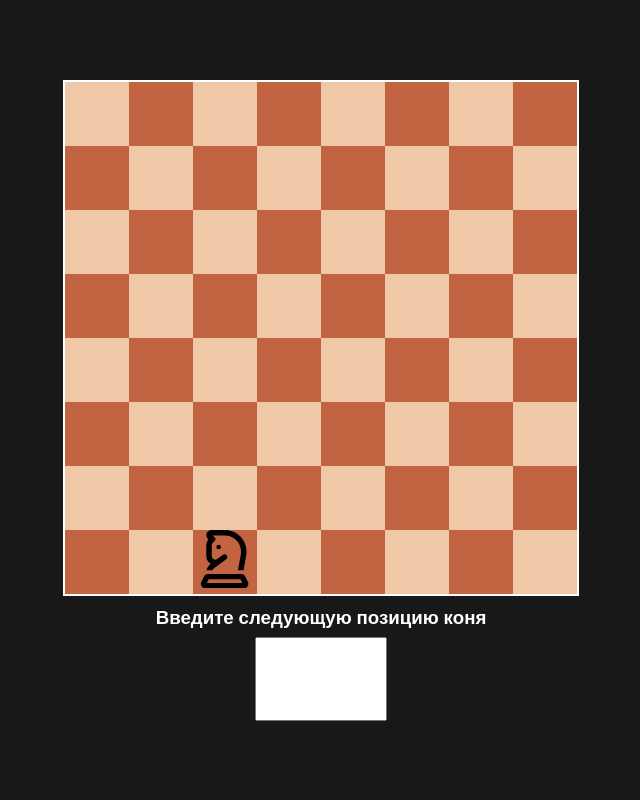
After one commit to Mathew-gi/Ctf-prac-web, a Flask app: page /TasksWeb/2 in a window 1280 px wide. The commit adds this page. Shown: the whole page, without its empty margins (319-959 px from the left). Run offline with Flask 3, Linux system fonts and the light colour scheme.

Commit message:
v0.21 fixed bugs

```diff
--- a/app.py
+++ b/app.py
@@ -37,6 +37,7 @@ def get_db():
     g.link_db = connect_db()
   return g.link_db
 
+
 @app.route('/', methods = ["POST", "GET"])
 @app.route('/registration', methods = ["POST", "GET"])
 def registration():
@@ -47,7 +48,7 @@ def registration():
       if dbase.checkIfUserExists(request.form["name"]):
         flash("Username exists", category="error")
       else:
-        res = dbase.addUser(request.form["name"], request.form["password"], dbase.createTrueFlags(request.form["name"],  tasksSections), request.form["team"])
+        res = dbase.addUser(request.form["name"], request.form["password"], dbase.createTrueFlags(tasksSections), request.form["team"])
         if not res:
           flash("User registration error", category="error")
         else:
@@ -81,21 +82,20 @@ def authorization():
 
   return render_template("reg-auth.html", status = "Authorization")
 
-@app.route("/main/<user>")
-def main(user):
+@app.route("/main")
+def main():
   db = get_db()
   dbase = FDataBase(db)
   if 'userLogged' in session:
+    print(1)
+    print(dbase.getUser(session['userLogged'])[0]['team'])
+    print(dbase.getTeam(dbase.getUser(session['userLogged'])[0]['team'])[0]['trueFlags'])
     if len(dbase.getLeaders()) < 3:
       leaders = dbase.getLeaders()
     else:
       leaders = [dbase.getLeaders()[0], dbase.getLeaders()[1], dbase.getLeaders()[2]]
-    return render_template("main.html", user = user, leaders = leaders, yourPoints = dbase.getYourPoints(user), tasksWeb = dbase.getTasks("TasksWeb"), tasksCrypto = dbase.getTasks("TasksCrypto"), tasksForensic = dbase.getTasks("TasksForensic"), tasksReverse = dbase.getTasks("TasksReverse"), tasksSteganography = dbase.getTasks("TasksSteganography"), tasksPPC = dbase.getTasks("TasksPPC"), tasksOSINT = dbase.getTasks("TasksOSINT"), tasksPWN = dbase.getTasks("TasksPWN"), sections = dbase.getSectionsLen(tasksSections), trueFlags = dbase.getUser(session['userLogged']))
+    return render_template("main.html", user = session['userLogged'], leaders = leaders, yourPoints = dbase.getYourPoints(session['userLogged']), tasksWeb = dbase.getTasks("TasksWeb"), tasksCrypto = dbase.getTasks("TasksCrypto"), tasksForensic = dbase.getTasks("TasksForensic"), tasksReverse = dbase.getTasks("TasksReverse"), tasksSteganography = dbase.getTasks("TasksSteganography"), tasksPPC = dbase.getTasks("TasksPPC"), tasksOSINT = dbase.getTasks("TasksOSINT"), tasksPWN = dbase.getTasks("TasksPWN"), sections = dbase.getSectionsLen(tasksSections), trueFlags = dbase.getTeam(dbase.getUser(session['userLogged'])[0]['team']))
 
-@app.route("/main", methods = ["GET"])
-def mainWithoutName():
-  if 'userLogged' in session:
-    return redirect(url_for("main", user = session['userLogged']))
 
 
 @app.route("/TasksWeb/<number>")
--- a/instance/sq_db.sql
+++ b/instance/sq_db.sql
@@ -15,7 +15,8 @@ CREATE TABLE IF NOT EXISTS Points (
 CREATE TABLE IF NOT EXISTS Teams (
     id integer PRIMARY KEY AUTOINCREMENT,
     title text NOT NULL,
-    pointValue integer NOT NULL
+    pointValue integer NOT NULL,
+    trueFlags text NOT NULL
 );
 
 CREATE TABLE IF NOT EXISTS TasksWeb (
--- /dev/null
+++ b/static/scripts/web/2.js
@@ -0,0 +1,44 @@
+var chessBoard = document.querySelector(".chess_board");
+
+function getRandomInt(max) {
+    return Math.floor(Math.random() * max);
+}
+
+var number = 1;
+for (var i = 1; i < 9; i++) {
+    for (var j = 1; j < 9; j++) {
+        if (j % 2 == 0) {
+            var square = document.createElement('div');
+            if (i % 2 != 0) {
+                square.className = `board_square square square${number}`;
+            }
+            else {
+                square.className = `board_square_odd square square${number}`;
+            }
+            chessBoard.append(square);
+        }
+        else {
+            var square = document.createElement('div');
+            if (i % 2 == 0) {
+                square.className = `board_square square square${number}`;
+            }
+            else {
+                square.className = `board_square_odd square square${number}`;
+            }
+            chessBoard.append(square);
+        }
+        number++;
+    }
+}
+console.log(`.square${getRandomInt(64)}`)
+var knightSquare = document.querySelector(`.square${getRandomInt(64)}`);
+var knightPiece = document.createElement('div');
+knightPiece.innerHTML = '<svg class="knightPiece" xmlns="http://www.w3.org/2000/svg" viewBox="0 0 448 512"><!--!Font Awesome Free 6.7.1 by @fontawesome - https://fontawesome.com License - https://fontawesome.com/license/free Copyright 2024 Fonticons, Inc.--><path d="M226.6 48L117.3 48l17.1 12.8c6 4.5 9.6 11.6 9.6 19.2s-3.6 14.7-9.6 19.2l-6.5 4.9c-10 7.5-16 19.3-16 31.9l-.3 91c0 10.2 4.9 19.9 13.2 25.8l1.9 1.3c9.9 7.1 23.3 7 33.2-.1l49.9-36.3c10.7-7.8 25.7-5.4 33.5 5.3s5.4 25.7-5.3 33.5l-49.9 36.3-53.8 39.1c-7.3 5.3-13 12.2-16.9 20.1l-50.7 0c5.3-22.1 17.8-41.9 35.9-56.3c-1.3-.8-2.6-1.7-3.8-2.6L97 291.8c-21-15-33.4-39.2-33.3-65l.3-91c.1-19.8 6.7-38.7 18.6-53.9l-.4-.3C70.7 73 64 59.6 64 45.3C64 20.3 84.3 0 109.3 0L226.6 0C331.2 0 416 84.8 416 189.4c0 11.1-1 22.2-2.9 33.2L390.1 352l-48.8 0 24.5-137.8c1.5-8.2 2.2-16.5 2.2-24.8C368 111.3 304.7 48 226.6 48zM85.2 432L68.7 464l310.7 0-16.6-32L85.2 432zm315.7-30.7l26.5 51.2c3 5.8 4.6 12.2 4.6 18.7c0 22.5-18.2 40.8-40.8 40.8L56.8 512C34.2 512 16 493.8 16 471.2c0-6.5 1.6-12.9 4.6-18.7l26.5-51.2C52.5 390.7 63.5 384 75.5 384l297 0c12 0 22.9 6.7 28.4 17.3zM172 128a20 20 0 1 1 0 40 20 20 0 1 1 0-40z"/></svg>';
+knightSquare.append(knightPiece);
+
+searchField.addEventListener('keypress', function (e) {
+    var key = e.which || e.keyCode;
+    if (key === 13) { // код клавиши Enter
+        searchButton.click();
+    }
+});
--- a/static/styles/style.css
+++ b/static/styles/style.css
@@ -6,6 +6,7 @@
 /* Color themes */
 /* reg-auth.html */
 body {
+    height: 200vh;
     background-color: #121212;
 
 }
@@ -330,7 +331,7 @@ form input::placeholder {
 .container_main {
     position: relative;
     width: 85%;
-    height: 100%;
+    height: 200vh;
     margin: 0 auto;
 }
 .header {
@@ -433,7 +434,6 @@ form input::placeholder {
 .extended_task {
     position: absolute;
     right: 28vw;
-    top: 50%;
     transform: translate(0, -50%);
     display: flex;
     flex-direction: column;
@@ -448,7 +448,7 @@ form input::placeholder {
 .blur {
     position: absolute;
     width: 100%;
-    height: 100%;
+    height: 200vh;
     background-color: black;
     opacity: 0;
     z-index: 0;
--- /dev/null
+++ b/static/styles/web/2.css
@@ -0,0 +1,77 @@
+* {
+    margin: 0;
+    padding: 0;
+    font-family: "Open Sans", sans-serif;
+}
+
+body {
+    width: 100vw;
+    height: 100vh;
+    background-color: #121212;
+}
+
+.container {
+    position: relative;
+    display: flex;
+    justify-content: center;
+    align-items: center;
+    flex-direction: column;
+    width: 70%;
+    height: 100%;
+    background-color: #181818;
+    margin: 0 auto;
+}
+
+.chess_board {
+    display: grid;
+    grid-template-columns: repeat(8, 1fr);
+    grid-template-rows: repeat(8, 1fr);
+    width: 40vw;
+    height: 40vw;
+    border: 2px solid white;
+}
+
+.square:hover {
+    transition: 0.5s;
+    transform: scale(1.1);
+}
+
+.square {
+    transition: 0.5s;
+    display: flex;
+    justify-content: center;
+    align-items: center;
+}
+
+.board_square {
+    background-color: #C26342FF;
+}
+
+.board_square_odd {
+    background-color: #EFC8A7FF;
+}
+
+input {
+    margin-top: 1vh;
+    width: 10vw;
+    height: 10vh;
+    font-size: 6vw;
+    text-align: center;
+}
+
+form {
+    display: flex;
+    flex-direction: column;
+    justify-content: center;
+    align-items: center;
+    color: white;
+    margin-top: 1vh;
+}
+
+.knightPiece {
+    position: relative;
+    max-width: 80%;
+    min-width: 4vw;
+    z-index: 2;
+    transition: 0.5s;
+}
--- a/templates/reg-auth.html
+++ b/templates/reg-auth.html
@@ -3,7 +3,7 @@
 <head>
     <meta charset="UTF-8">
     <meta name="viewport" content="width=device-width, initial-scale=1.0">
-    <title>Huila.com</title>
+    <title>Lime CTF</title>
     <link rel="stylesheet" href="/static/styles/style.css">
     <link rel="preconnect" href="https://fonts.googleapis.com">
     <link rel="preconnect" href="https://fonts.gstatic.com" crossorigin>
--- /dev/null
+++ b/templates/tasks/web/2/2.html
@@ -0,0 +1,23 @@
+<!DOCTYPE html>
+<html lang="en">
+<head>
+    <meta charset="UTF-8">
+    <meta name="viewport" content="width=device-width, initial-scale=1.0">
+    <link rel="stylesheet" href="/ctf_web/static/styles/web/2.css">
+    <link rel="preconnect" href="https://fonts.googleapis.com">
+    <link rel="preconnect" href="https://fonts.gstatic.com" crossorigin>
+    <link href="https://fonts.googleapis.com/css2?family=Open+Sans:ital,wght@0,300..800;1,300..800&family=Roboto:ital,wght@0,100;0,300;0,400;0,500;0,700;0,900;1,100;1,300;1,400;1,500;1,700;1,900&display=swap" rel="stylesheet">
+    <title>Неправильные шахматы</title>
+</head>
+<body>
+    <div class="container">
+        <div class="chess_board">
+        </div>
+        <form method="post" action="/TasksWeb/2">
+            <h3>Введите следующую позицию коня</h3>
+            <input name="move" type="text">
+        </form>
+    </div>
+    <script src="../../../../static/scripts/web/2.js"></script>
+</body>
+</html>
```
Also changed, not shown: FDataBase.py (+23 -2 lines), static/scripts/scriptMain.js (+8 -1 lines), templates/main.html (+9 -9 lines), app.db.
